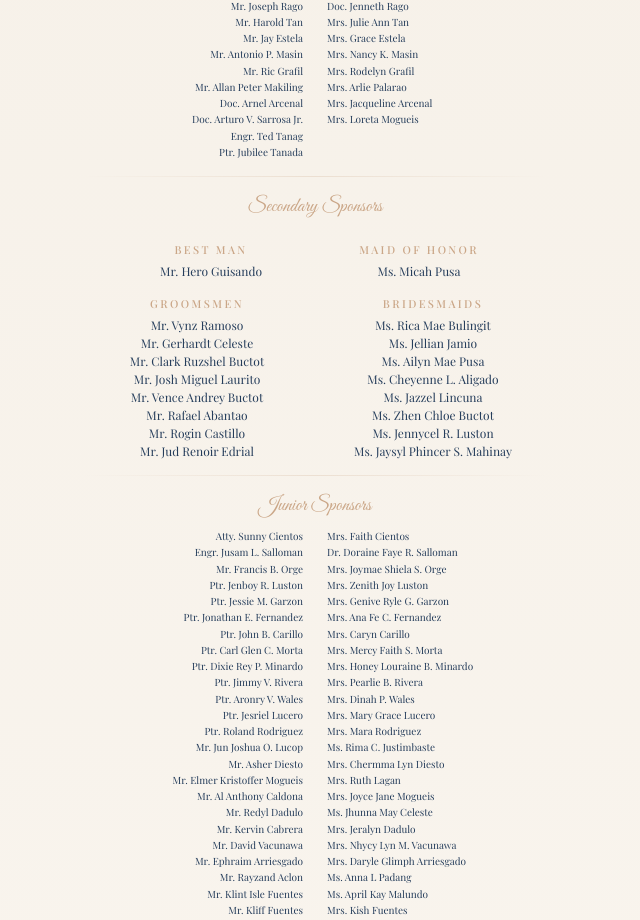
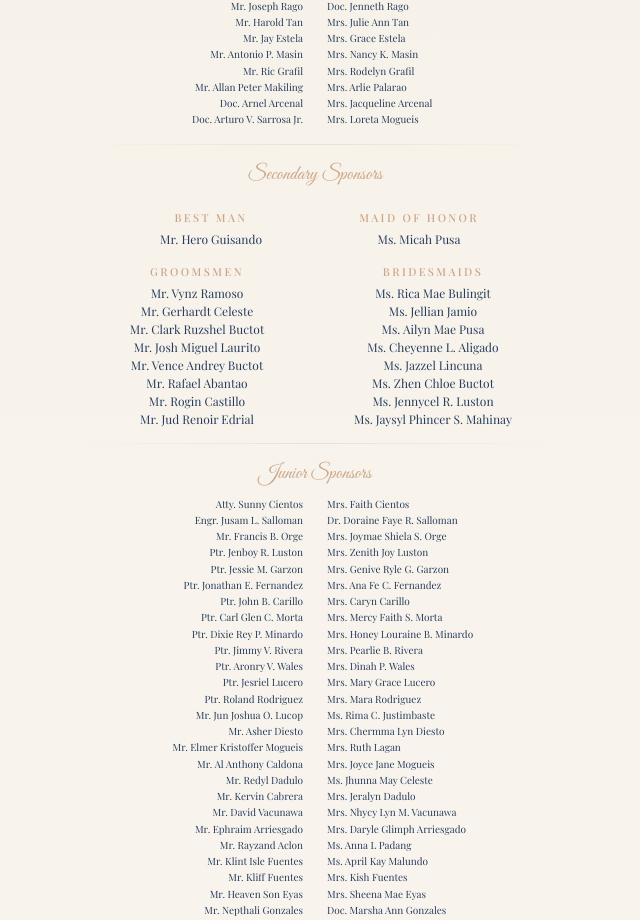
Before and after one commit to Japh09066/wedding-invitation, a Next.js app: page / in a window 1280 px wide. Shown: the part 6279-7199 px from the top of the page, without its empty margins (325-965 px from the left). Built offline with nearby package versions, Linux system fonts and the light colour scheme; no server answers; a web font is replaced by a local one.

Commit message:
Remove Engr. Ted Tanag and Ptr. Jubilee Tanada from principal sponsors

```diff
--- a/app/components/EntourageSection.tsx
+++ b/app/components/EntourageSection.tsx
@@ -69,8 +69,6 @@ const ninongs = [
   'Mr. Allan Peter Makiling',
   'Doc. Arnel Arcenal',
   'Doc. Arturo V. Sarrosa Jr.',
-  'Engr. Ted Tanag',
-  'Ptr. Jubilee Tanada',
 ];
 
 const ninangs = [
```
